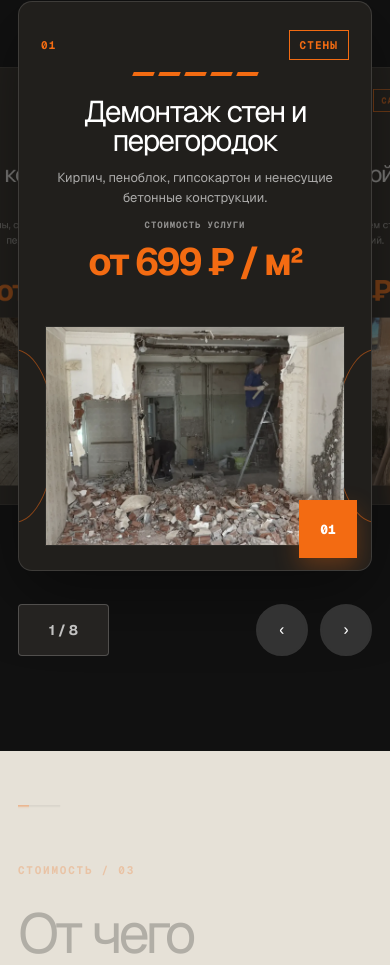
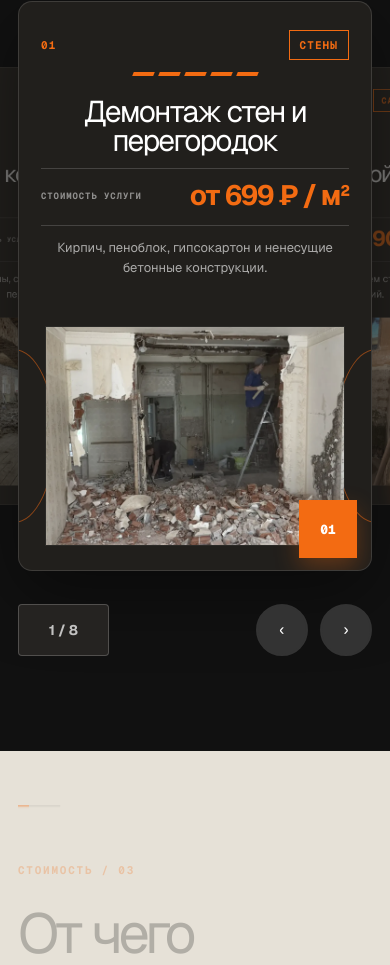
Before and after one commit to wm669vjvr2-ui/naumenko-demolition, a Next.js app: page / in a window 390 px wide. Shown: the part 2810-3775 px from the top of the page. Built offline with nearby package versions, Linux system fonts and the light colour scheme.

Commit message:
Keep every service price fully visible

```diff
--- a/app/landing.module.css
+++ b/app/landing.module.css
@@ -130,10 +130,10 @@
 .serviceTicks { height: 5px; margin-top: 24px; display: flex; gap: 5px; }
 .serviceTicks i { width: 21px; height: 4px; display: block; background: var(--orange); transform: skewX(-22deg); }
 .serviceCard h3 { max-width: 600px; margin: 26px 0 16px; font-size: clamp(35px, 3.4vw, 53px); line-height: .98; letter-spacing: -.055em; }
-.serviceCard p { max-width: 590px; margin: 0 0 18px; color: rgba(255,255,255,.62); font-size: 16px; line-height: 1.52; }
-.servicePrice { margin-top: auto; display: flex; flex-direction: column; align-items: flex-start; }
+.serviceCard p { max-width: 590px; margin: 18px 0 0; color: rgba(255,255,255,.62); font-size: 16px; line-height: 1.52; }
+.servicePrice { width: 100%; min-height: 72px; padding: 12px 0; display: flex; justify-content: space-between; align-items: center; gap: 18px; border-top: 1px solid rgba(255,255,255,.16); border-bottom: 1px solid rgba(255,255,255,.16); }
 .servicePrice > span { color: rgba(255,255,255,.5); font: 700 9px/1 var(--font-mono); letter-spacing: .1em; text-transform: uppercase; }
-.servicePrice > strong { margin-top: 12px; padding-bottom: 4px; color: var(--orange); font-size: clamp(38px, 4vw, 61px); line-height: 1.05; letter-spacing: -.055em; white-space: nowrap; }
+.servicePrice > strong { padding-bottom: 3px; color: var(--orange); font-size: clamp(30px, 3vw, 46px); line-height: 1.05; letter-spacing: -.05em; white-space: nowrap; }
 .serviceVisual { position: relative; align-self: center; width: 100%; height: 400px; border: 1px solid rgba(84,84,84,.2); }
 .serviceVisual::before, .serviceVisual::after { content: ""; position: absolute; z-index: -1; top: 50%; width: 82px; height: 174px; border: 1px solid rgba(243,107,18,.5); border-radius: 50%; transform: translateY(-50%); }
 .serviceVisual::before { right: calc(100% - 9px); }
@@ -491,9 +491,9 @@
   .serviceTop { width: 100%; }
   .serviceTicks { order: 2; margin-top: 12px; }
   .serviceCard h3 { order: 3; max-width: 340px; margin: 20px 0 12px; font-size: 30px; }
-  .serviceCard p { order: 4; max-width: 340px; margin-bottom: 14px; font-size: 13px; }
-  .servicePrice { order: 5; width: 100%; margin-top: 0; align-items: center; }
-  .servicePrice > strong { font-size: 38px; }
+  .servicePrice { order: 4; width: 100%; min-height: 58px; padding: 9px 0; text-align: left; }
+  .servicePrice > strong { font-size: 28px; }
+  .serviceCard p { order: 5; max-width: 340px; margin-top: 12px; font-size: 13px; }
   .serviceVisual { order: 6; width: min(100%, 300px); height: 220px; margin: auto auto 0; }
   .serviceNavigation { width: 100%; margin: 28px auto 0; justify-content: flex-start; gap: 12px; }
   .serviceCounter { width: 91px; min-height: 52px; display: grid; place-items: center; border: 1px solid rgba(255,255,255,.2); border-radius: 4px; background: #252321; color: rgba(255,255,255,.72); font-size: 14px; font-weight: 700; }
--- a/app/page.tsx
+++ b/app/page.tsx
@@ -295,11 +295,11 @@ export default function Home() {
                     <div className={styles.serviceTop}><span>{service.number}</span><b>{service.tag}</b></div>
                     <div className={styles.serviceTicks} aria-hidden="true"><i /><i /><i /><i /><i /></div>
                     <h3>{service.title}</h3>
-                    <p>{service.text}</p>
                     <div className={styles.servicePrice}>
                       <span>Стоимость услуги</span>
                       <strong>{service.price}</strong>
                     </div>
+                    <p>{service.text}</p>
                   </div>
                   <div className={styles.serviceVisual}>
                     <img src={service.image} alt={service.imageAlt} loading="lazy" decoding="async" />
```
